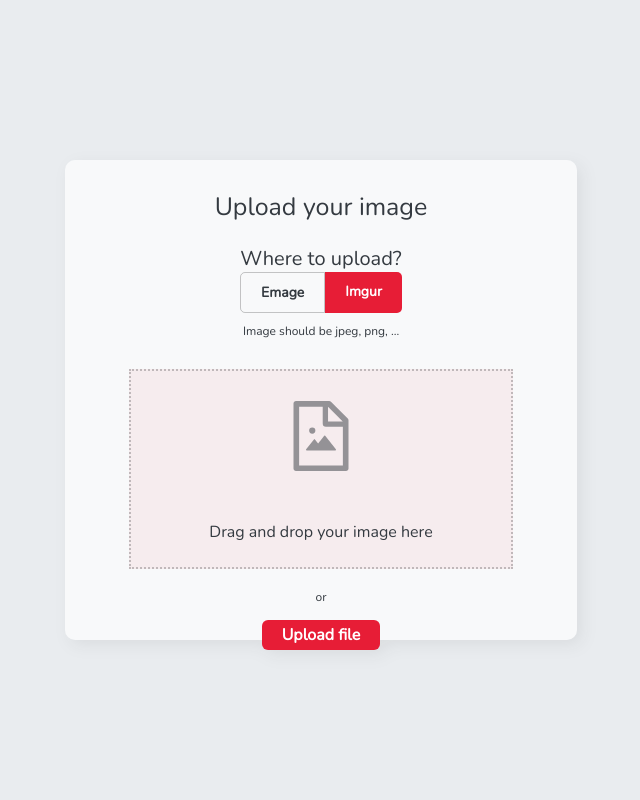
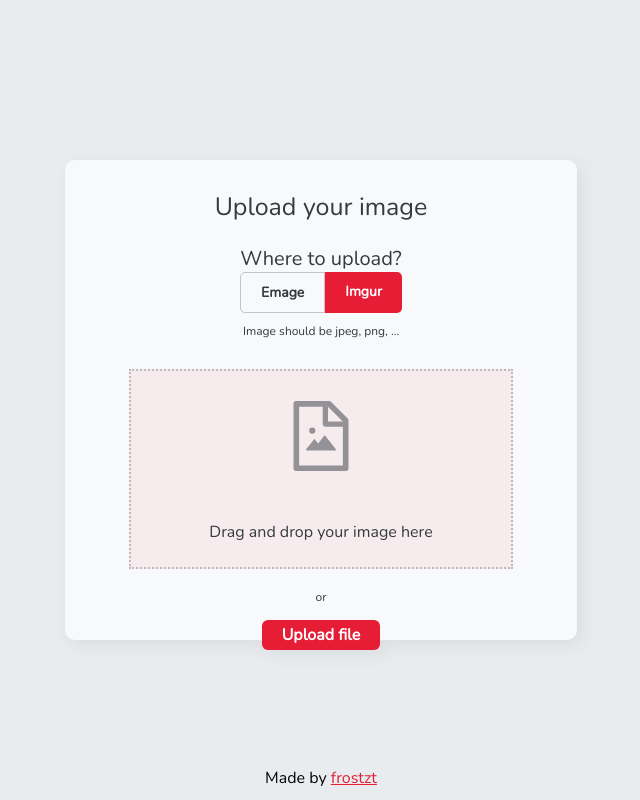
Before and after one commit to frostzt/emage, a React (Create React App) app in the folder client/: page / in a window 1280 px wide. Shown: the whole page, without its empty margins (319-959 px from the left). Built offline with nearby package versions, Linux system fonts and the light colour scheme.

Commit message:
Added author, and updated README.md

```diff
--- a/client/src/Components/ImageViewer/ImageViewer.scss
+++ b/client/src/Components/ImageViewer/ImageViewer.scss
@@ -56,5 +56,6 @@
   &__reset {
     margin: 0 auto;
     margin-top: 4rem;
+    margin-bottom: 2rem;
   }
 }
--- a/client/src/Components/UploadComponent/Upload.jsx
+++ b/client/src/Components/UploadComponent/Upload.jsx
@@ -148,7 +148,11 @@ const Upload = () => {
 
   return (
     <DropImage handleFileUpload={handleFileUpload}>
-      <div className={`uploadComponent ${isLoading ? "overflow-hidden" : ""}`}>
+      <div
+        className={`uploadComponent ${isLoading ? "overflow-hidden" : ""} ${
+          isUploaded ? "auto-height" : ""
+        }`}
+      >
         {isLoading ? (
           <Loader />
         ) : isUploaded ? (
@@ -178,6 +182,14 @@ const Upload = () => {
           </Fragment>
         )}
       </div>
+      <div className="author">
+        <p className="author__desc">
+          Made by{" "}
+          <a className="author__desc--link" href="https://github.com/frostzt">
+            frostzt
+          </a>
+        </p>
+      </div>
     </DropImage>
   );
 };
--- a/client/src/Components/UploadComponent/Upload.scss
+++ b/client/src/Components/UploadComponent/Upload.scss
@@ -14,3 +14,21 @@
 .overflow-hidden {
   overflow: hidden !important;
 }
+
+.auto-height {
+  height: auto !important;
+}
+
+.author {
+  left: 50%;
+  bottom: 0%;
+  font-size: 1.6rem;
+  position: absolute;
+  transform: translate(-50%, -50%);
+
+  &__desc {
+    &--link {
+      color: var(--primary-color);
+    }
+  }
+}
```
Also changed, not shown: 1 other file (tests, documents, lock files or other folders).
